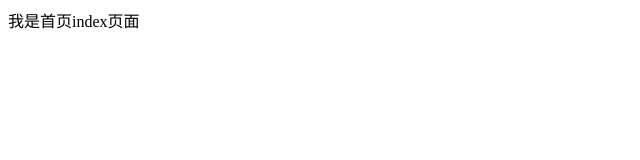
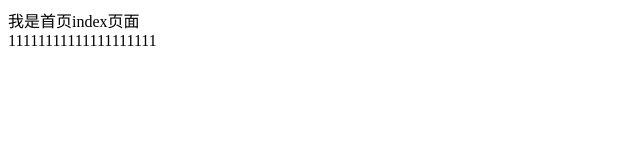
Before and after one commit to ygqhm/git-demo, a plain HTML site: page index.html in a window 1280 px wide. Shown: the whole page, without its empty margins (0-640 px from the left). Drawn offline with Linux system fonts and the light colour scheme.

Commit message:
程序员A第二次提交

```diff
--- a/index.html
+++ b/index.html
@@ -8,5 +8,6 @@
 </head>
 <body>
    <div> 我是首页index页面</div>
+   <div>11111111111111111111</div>
 </body>
 </html>
```
